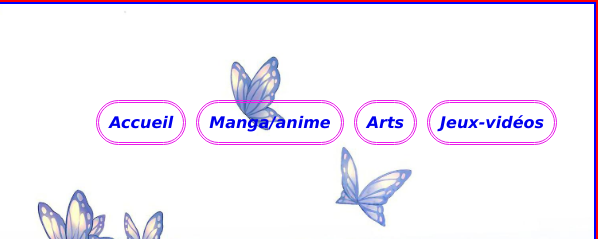
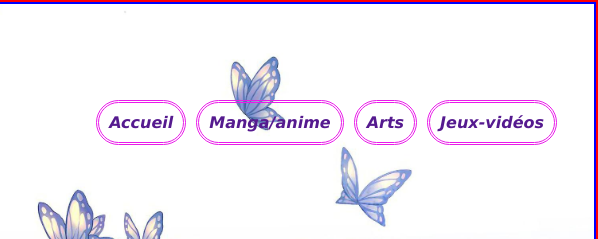
Before and after one commit to zakaria-69/CreativeWorld, a plain HTML site: page index.html in a window 1280 px wide. Shown: the top 239 px of the page, 682-1280 px from the left. Drawn offline with Linux system fonts and the light colour scheme.

Commit message:
change link colors in header

```diff
--- a/style.css
+++ b/style.css
@@ -76,6 +76,10 @@ header{
     background-size: cover;
     background-position: center 18%;
 
+}
+
+header a{
+    color: #551A8F;
 }
 .imgContainer{
     border: solid blue 2px;
```
